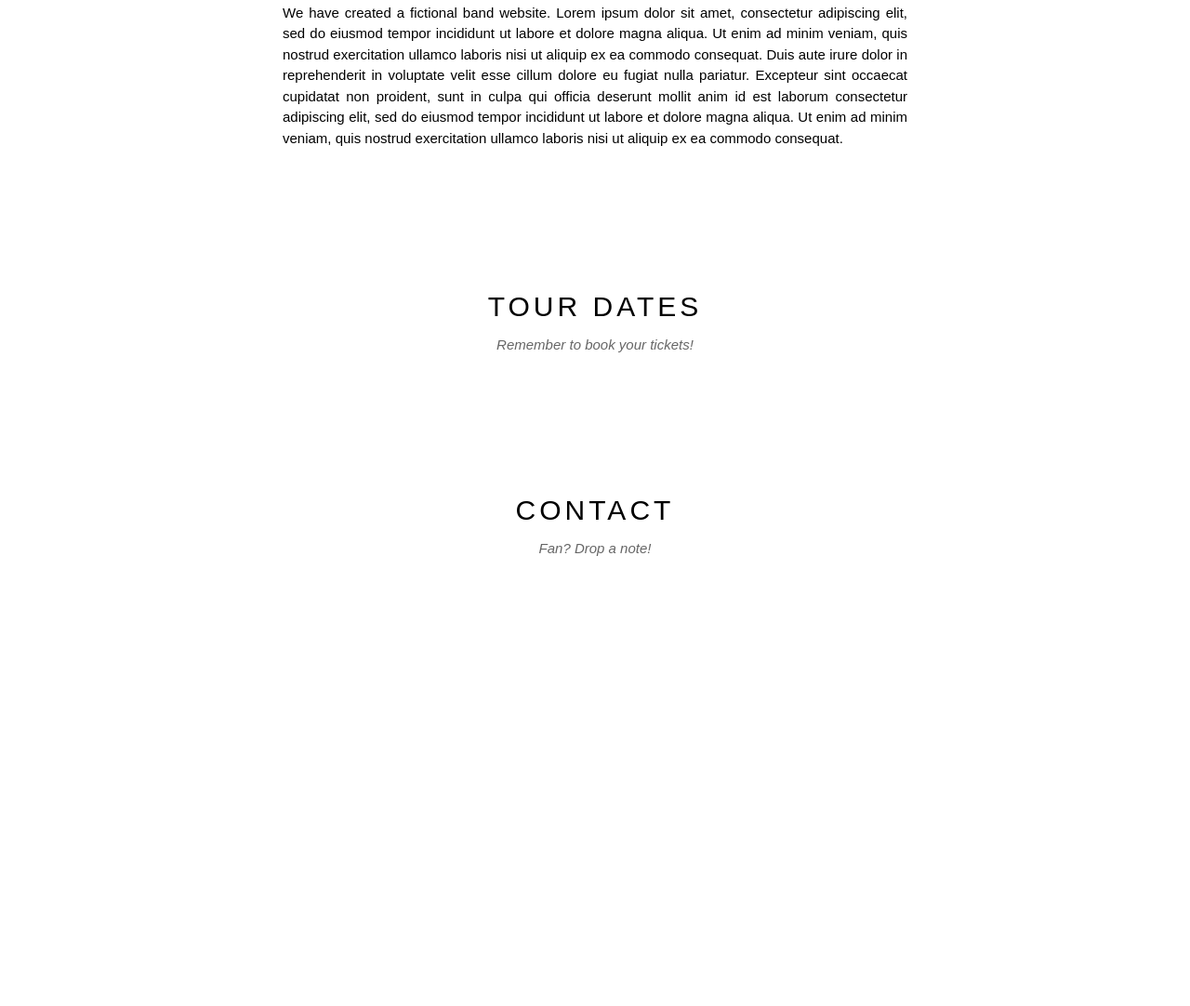
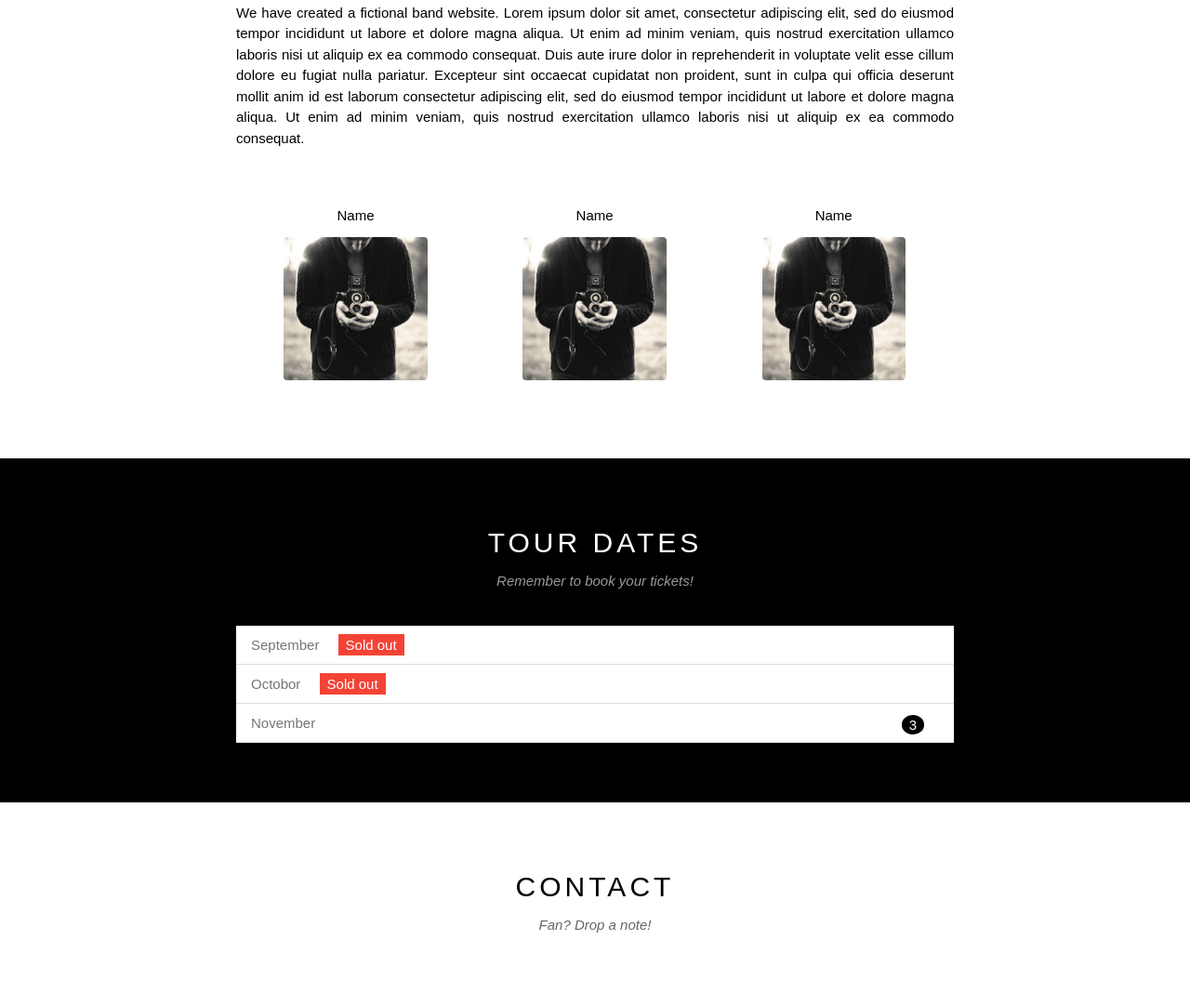
Before and after one commit to dwmuzzyy-c/f8, a plain HTML site: page w3_theband/index.html in a window 1280 px wide. Shown: the part 839-1921 px from the top of the page at 93% size. Before the commit the page ends 1516 px from the top, so only its background shows below. Drawn offline with Linux system fonts and the light colour scheme.

Commit message:
team-and-tour-section

```diff
--- a/w3_theband/assets/css/styles.css
+++ b/w3_theband/assets/css/styles.css
@@ -8,6 +8,14 @@
 
 html {
     font-family: Arial, Helvetica, sans-serif;
+}
+
+.clear {
+    clear: both;
+}
+
+.txt-white {
+    color: #fff;
 }
 
 /*
@@ -134,7 +142,7 @@ html {
 
 }
 #content .content-section {
-    width: 800px;
+    max-width: 900px;
     margin-left: auto;
     margin-right: auto;
     padding: 64px;
@@ -165,7 +173,58 @@ html {
     margin: 15px 0;
     line-height: 1.5;
 }
+#content .team-section {
+    margin-top: 48px;
+}
 
+#content .members {
+    float: left;
+    width: 33.3%;
+    text-align: center;
+}
+#content .member-name {
+    margin: 15px 0;
+    font-size: 15px;
+}
+
+#content .member-img {
+    margin-bottom: 16px;
+    width: 60%;
+    border-radius: 4px;
+}
+
+.tour-section {
+    background-color: #000;
+}
+
+.ticket-section {
+    background-color: #fff;
+    margin-top: 40px;
+}
+
+.ticket-section li{
+    font-size: 15px;
+    color: #757575;
+    list-style: none;
+    padding: 12px 16px;
+    border-bottom: 1px solid #ddd;
+}
+
+.sold-out {
+    background-color: #f44336;
+    color: #fff;
+    padding: 3px 8px;
+    margin-left: 16px;
+}
+
+.ticket-section .ticket-quantity {
+    background-color: #000;
+    color: #fff;
+    float: right;
+    margin-right: 16px;
+    border-radius: 60%;
+    padding: 2px 8px;
+}
 
 
 #footer {
--- a/w3_theband/index.html
+++ b/w3_theband/index.html
@@ -50,11 +50,33 @@
                 <h2 class="content-heading">THE BAND</h2>
                 <p class="content-subheading">We love music</p>
                 <p class="about-text">We have created a fictional band website. Lorem ipsum dolor sit amet, consectetur adipiscing elit, sed do eiusmod tempor incididunt ut labore et dolore magna aliqua. Ut enim ad minim veniam, quis nostrud exercitation ullamco laboris nisi ut aliquip ex ea commodo consequat. Duis aute irure dolor in reprehenderit in voluptate velit esse cillum dolore eu fugiat nulla pariatur. Excepteur sint occaecat cupidatat non proident, sunt in culpa qui officia deserunt mollit anim id est laborum consectetur adipiscing elit, sed do eiusmod tempor incididunt ut labore et dolore magna aliqua. Ut enim ad minim veniam, quis nostrud exercitation ullamco laboris nisi ut aliquip ex ea commodo consequat.</p>
+
+                <div class="team-section">
+                    <div class="members">
+                        <div class="member-name">Name</div>
+                        <img src="./assets/img/bandmember.jpg" alt="" class="member-img">
+                    </div>
+                    <div class="members">
+                        <div class="member-name">Name</div>
+                        <img src="./assets/img/bandmember.jpg" alt="" class="member-img">
+                    </div>
+                    <div class="members">
+                        <div class="member-name">Name</div>
+                        <img src="./assets/img/bandmember.jpg" alt="" class="member-img">
+                    </div>
+                    <div class="clear"></div>
+                </div>
             </div>
-
-            <div class="content-section">
-                <h2 class="content-heading">TOUR DATES</h2>
-                <p class="content-subheading">Remember to book your tickets!</p>
+            <div class="tour-section">
+                <div class="content-section">
+                    <h2 class="content-heading txt-white">TOUR DATES</h2>
+                    <p class="content-subheading txt-white">Remember to book your tickets!</p>
+                    <ul class="ticket-section">
+                        <li>September <span class="sold-out">Sold out</span></li>
+                        <li>Octobor <span class="sold-out">Sold out</span></li>
+                        <li>November <span class="ticket-quantity">3</span></li>
+                    </ul>
+                </div>
             </div>
 
             <div class="content-section">
```
Also changed, not shown: w3_theband/assets/img/bandmember.jpg (added).
